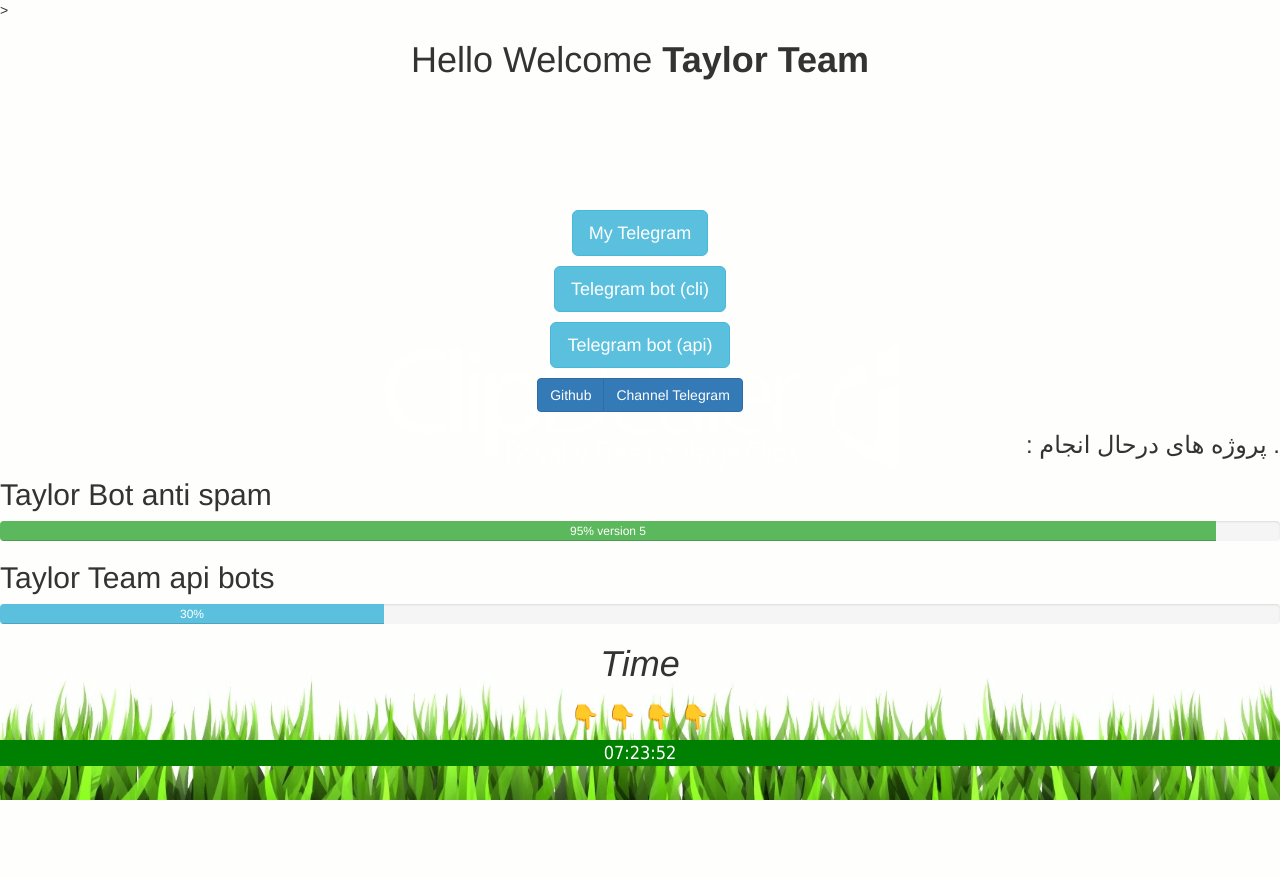
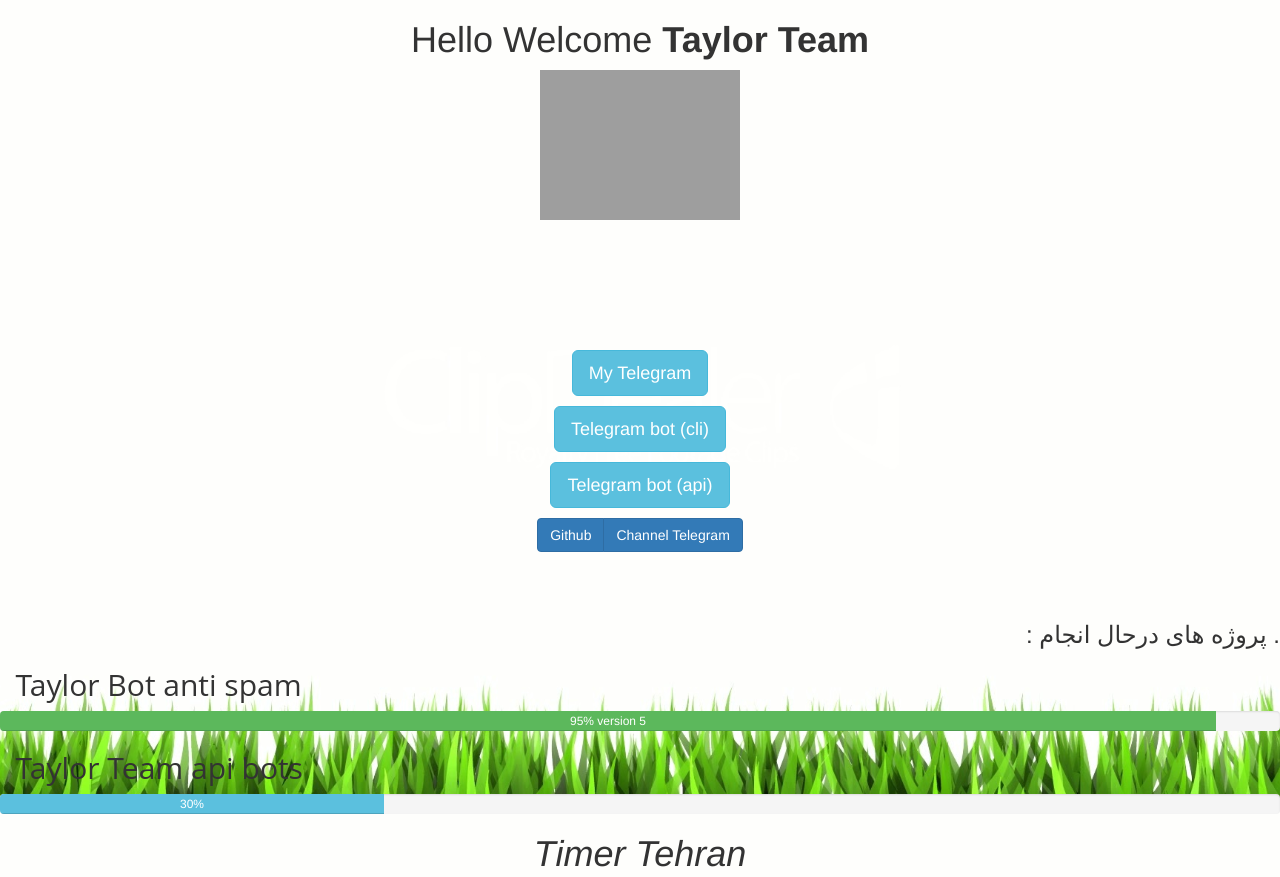
Before and after one commit to uadminu/doc, a plain HTML site: page index.html in a window 1280 px wide. Shown: the top 877 px of the page. Drawn offline with nearby package versions, Linux system fonts and the light colour scheme; grey boxes are pictures that could not be loaded.

Commit message:
Update index.html

```diff
--- a/index.html
+++ b/index.html
@@ -16,28 +16,36 @@
       background-size: cover;
     }
     div.scriptss {
-      background: green;
+      background: #395610;
       color: white;
+      position: static;
+      border: 3px solid #395610;
+      height: 37px;
+      width: 150px
     }
     /*
     @font-face {
       font-family: 'test';
       src: url('./holojacketboldital.ttf') format('truetype'); */
     }
-    h1.welcomee {
-      font-family: Open Sans;
-      font-size: 70px;
+    @import url(//fonts.googleapis.com/css?family=Open+Sans); /* font open sans */
+    h1.welcome {
+      font-family: test;
+      font-size: 70px
     }
-    @import url(//fonts.googleapis.com/css?family=Open+Sans);
+
   </style>
   </head>
   <!-- body -->
 <body>
-  <p>><center>
-    <h1 class="welcomee">
+  <p><center>
+    <h1 class="welcome">
       Hello Welcome <b>Taylor Team</b>
-  </h1>
-  </p></center>
+    </h1></center>
+    <p align="center">
+  <img src="http://taylortg.ir/photo_2016-05-21_05-39-16.jpg" width="200px" height="150px">
+</p>
+  </p>
   <p>&nbsp;</p><p>&nbsp;</p><p>&nbsp;</p><p>&nbsp;</p>
   <p>
     <!-- button -->
@@ -77,6 +85,12 @@
       </div>
     </div>
     </center>
+  <p>
+   &nbsp;
+  </p>
+  <p>
+    &nbsp;
+  </p>
       <p>
         <!-- پروژه ها -->
         <h3 align="right">
@@ -84,8 +98,8 @@
       </h3>
       </p>
 <p>
-  <h2>
-    Taylor Bot anti spam
+  <h2 style="font-family:Open Sans">
+  &nbsp;  Taylor Bot anti spam
 </h2>
 <div class="progress">
   <div class="progress-bar progress-bar-success" role="progressbar" aria-valuenow="40" aria-valuemin="0" aria-valuemax="100" style="width:95%">
@@ -94,8 +108,8 @@
 </div>
   </p>
 <p>
-  <h2>
-    Taylor Team api bots
+  <h2 style="font-family:Open Sans">
+   &nbsp; Taylor Team api bots
 </h2>
   <div class="progress">
   <div class="progress-bar progress-bar-info" role="progressbar" aria-valuenow="40" aria-valuemin="0" aria-valuemax="100" style="width:30%">
@@ -105,7 +119,7 @@
 </p>
 <p><center>
   <h1>
-    <i>Time</i>
+    <i>Timer Tehran</i>
 </h1>
   <h3>
     👇 👇 👇 👇
```
